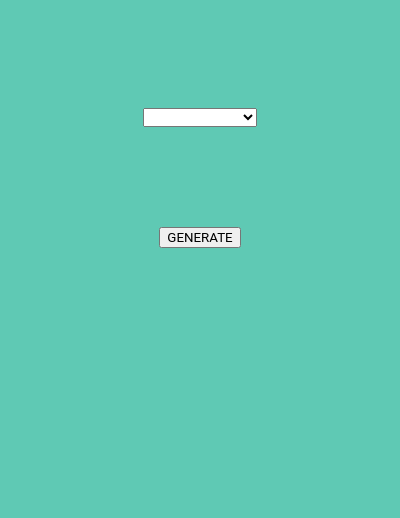
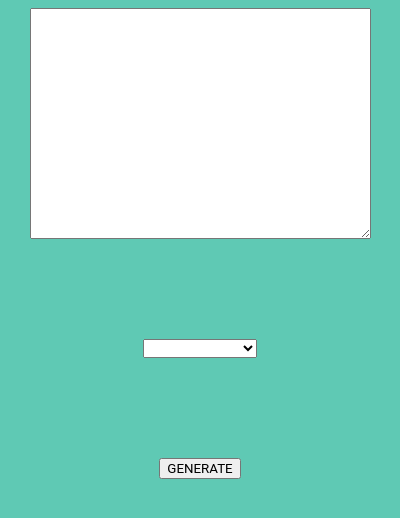
Before and after one commit to Dakskihedron/character-randomiser, an Electron app: page src/index.html in a window 400 px wide. Drawn offline with Linux system fonts and the light colour scheme.

Commit message:
Added textarea

```diff
--- a/src/index.html
+++ b/src/index.html
@@ -8,6 +8,10 @@
     <meta http-equiv="Content-Security-Policy" content="script-src 'self' 'unsafe-inline';" />
   </head>
   <body>
+    <div id="output-container" class="container">
+      <textarea id="output" rows="15" cols="40" readonly>
+      </textarea>
+    </div>
     <div id="select-container" class="container">
       <select id="rpg-selection">
         <option disabled select value>Select a RPG...</option>
```
